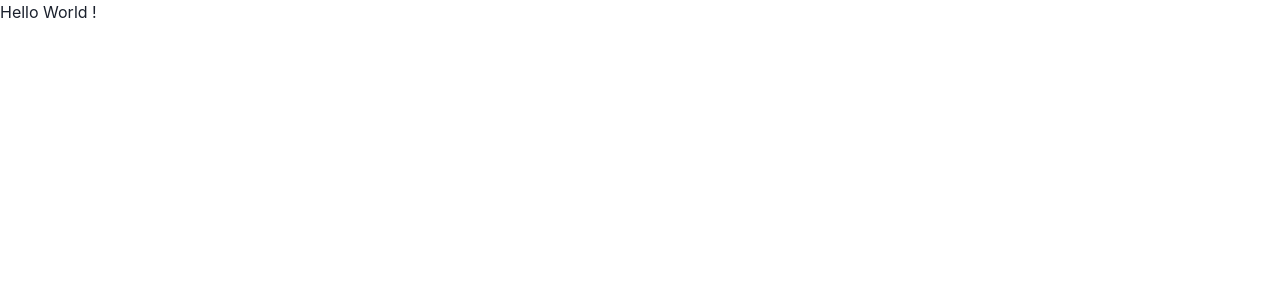
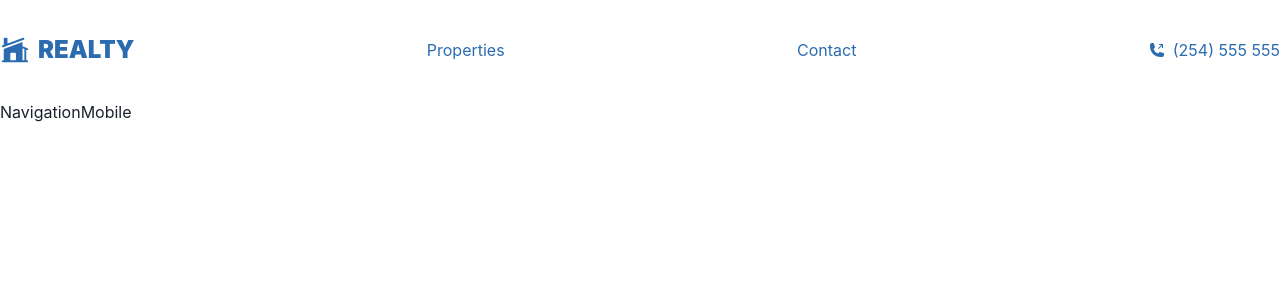
Before and after one commit to Marx-wrld/Real-Estate, a Next.js app in the folder real-estate/: page / in a window 1280 px wide. Shown: the top 300 px of the page. Built offline with nearby package versions, Linux system fonts and the light colour scheme.

Commit message:
Desktop Navigation component setting

```diff
--- a/real-estate/features/common/modules/Navigation/components/NavigationDesktop/NavigationDesktop.js
+++ b/real-estate/features/common/modules/Navigation/components/NavigationDesktop/NavigationDesktop.js
@@ -1,4 +1,44 @@
+import { Box, Flex, Text } from "@chakra-ui/react";
+import { HiHomeModern } from "react-icons/hi2";
+import Link from "next/link";
+import {navigationLinks} from "../../navigationConsts";
+
 const NavigationDesktop = () => {
-    return <>NavigationDesktop</>;
+  return (
+    <Box
+      color="blue.600"
+      paddingY="2rem"
+      backgroundColor="white"
+      display={{ base: "none", md: "block" }}
+    >
+      <Box maxWidth="1280px" margin="0 auto">
+        <Flex alignItems="center" justifyContent="space-between">
+          <Link href="/">
+            <Box display="flex" gap="2" alignItems="center">
+              <HiHomeModern size="30" />
+              <Text fontSize="2xl" fontWeight="black">
+                REALTY
+              </Text>
+            </Box>
+          </Link>
+          {navigationLinks.map((item) => (
+            <NavigationLink key={item.title} {...item}/>
+          ))}
+        </Flex>
+      </Box>
+    </Box>
+  );
+};
+export default NavigationDesktop;
+
+//custom component
+const NavigationLink = ({title, link, icon}) => {
+    return (
+    <Link href={link}>
+    <Flex alignItems="center" gap="0.5rem">
+        {icon}
+        {title}
+    </Flex>
+    </Link>
+    )
 }
-export default NavigationDesktop;
--- a/real-estate/features/common/modules/Navigation/components/NavigationDesktop/index.js
+++ b/real-estate/features/common/modules/Navigation/components/NavigationDesktop/index.js
@@ -1 +1 @@
-export default from "./NavigationDesktop";
+export {default} from "./NavigationDesktop";
--- /dev/null
+++ b/real-estate/features/common/modules/Navigation/navigationConsts.js
@@ -0,0 +1,7 @@
+import { HiPhoneArrowUpRight } from "react-icons/hi2";
+
+export const navigationLinks = [
+    {title: 'Properties', link: '/properties'},
+    {title: 'Contact', link: '/contact'},
+    {title: '(254) 555 555', link: 'tel:(254) 555 555', icon: <HiPhoneArrowUpRight />}
+]
--- a/real-estate/pages/index.js
+++ b/real-estate/pages/index.js
@@ -1,8 +1,9 @@
+import Navigation from "@/features/common/modules/Navigation/Navigation";
 
 export default function Home() {
   return (
     <>
-      <h1>Hello World !</h1>
+      <Navigation />
     </>
   )
 }
```
